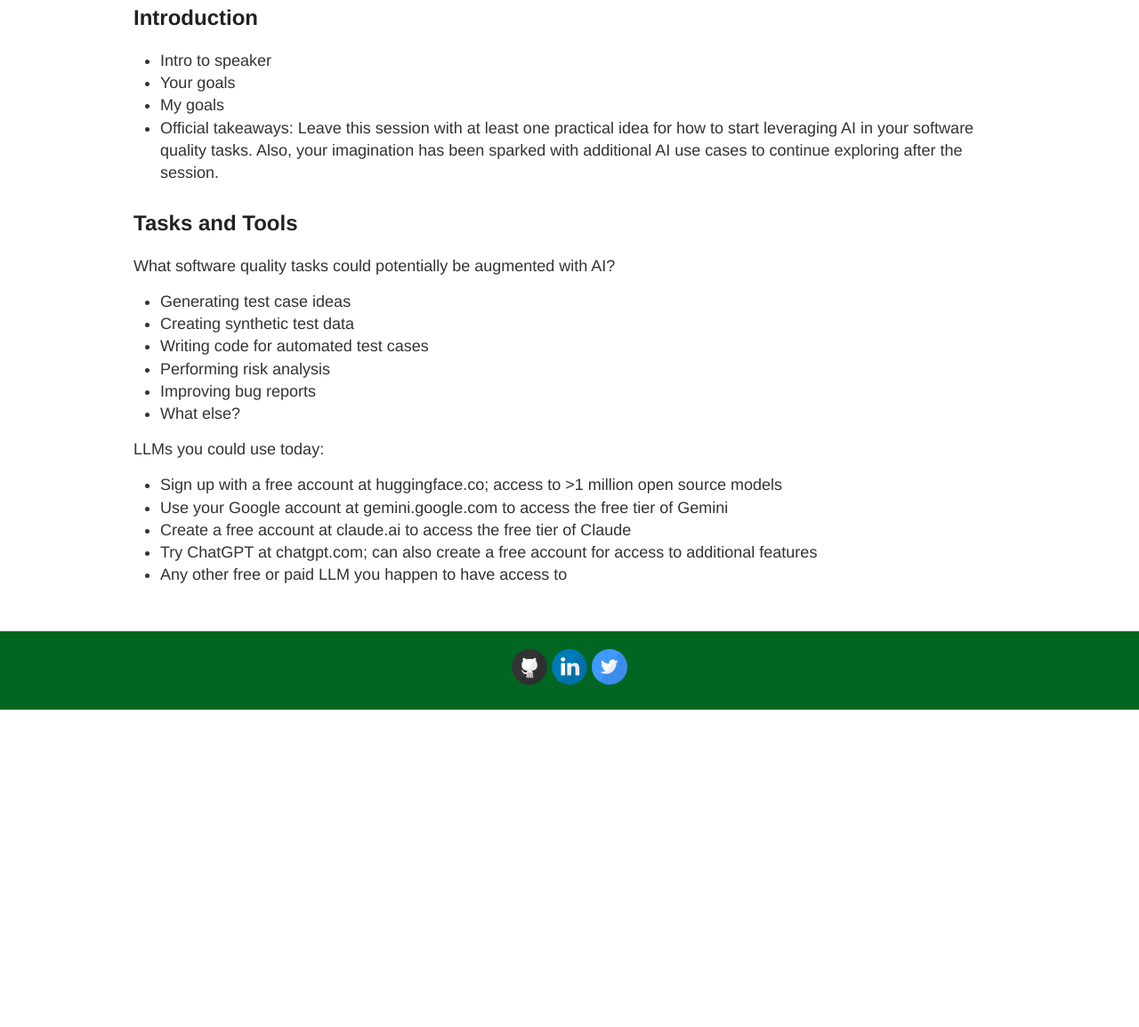
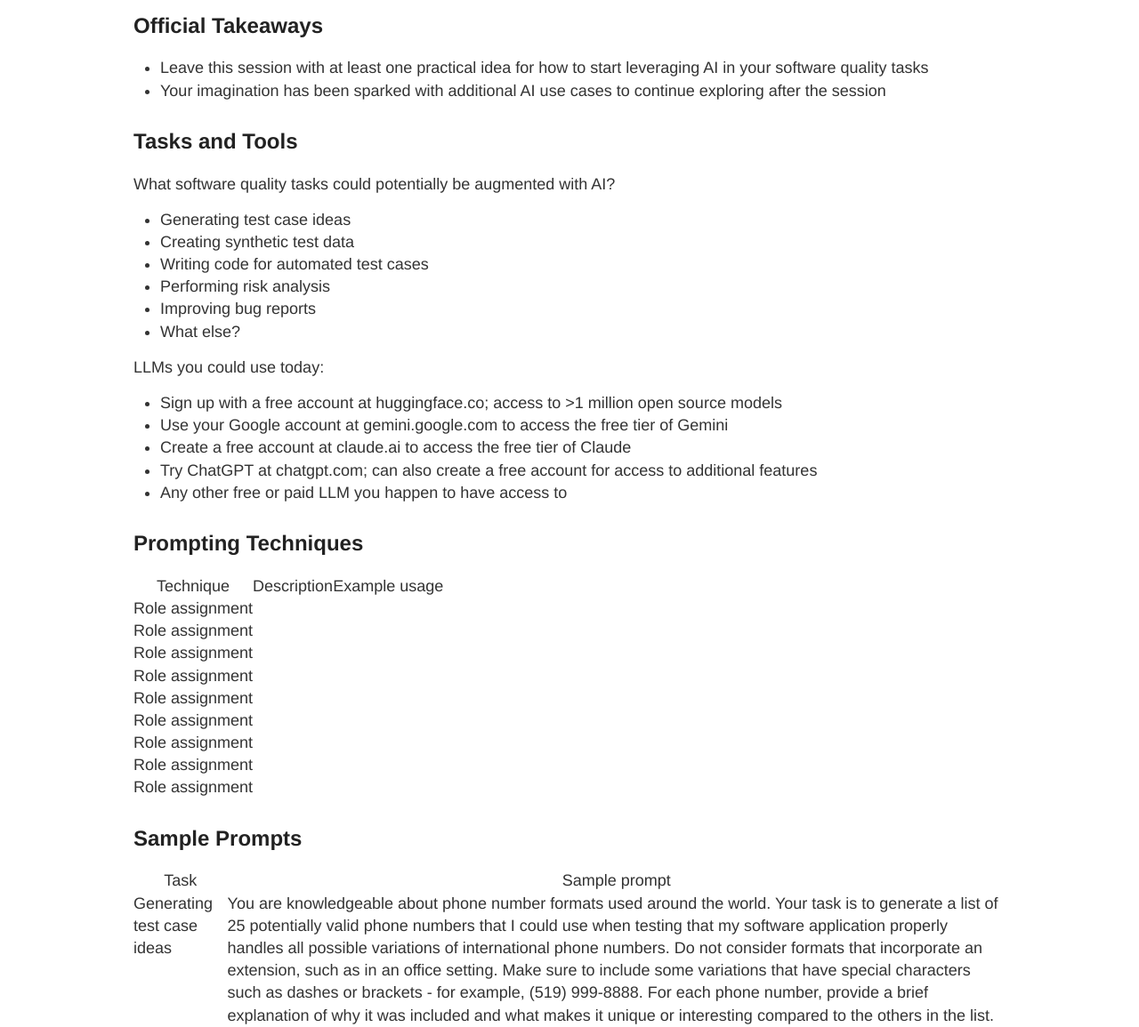
Before and after one commit to tinafletcher/tinafletcher.github.io, a Jekyll site: the page built from exploreai.md, in a window 1280 px wide and 1400 px high, scrolled down 413 px, cut to the strip 245-1400 px from the top of the window. Shown: the whole strip at 89% size. Built offline with Jekyll 4.4.1, drawn with Linux system fonts in a browser that asks for light colours; our own code applies the rules of GitHub Pages for plain Markdown files; before the commit the page ends 1457 px from its top, so only the background shows below that; some of the changed text lies outside the part shown.

Commit message:
Update exploreai.md

```diff
--- a/exploreai.md
+++ b/exploreai.md
@@ -13,7 +11,12 @@
   <li>Intro to speaker</li>
   <li>Your goals</li>
   <li>My goals</li>
-  <li>Official takeaways: Leave this session with at least one practical idea for how to start leveraging AI in your software quality tasks. Also, your imagination has been sparked with additional AI use cases to continue exploring after the session.</li>
+</ul>
+
+<h2>Official Takeaways</h2>
+<ul>
+  <li>Leave this session with at least one practical idea for how to start leveraging AI in your software quality tasks</li>
+  <li>Your imagination has been sparked with additional AI use cases to continue exploring after the session</li>
 </ul>
 
 <h2>Tasks and Tools</h2>
@@ -36,3 +39,72 @@
   <li>Try ChatGPT at chatgpt.com; can also create a free account for access to additional features</li>
   <li>Any other free or paid LLM you happen to have access to</li>
 </ul>
+
+<h2>Prompting Techniques</h2>
+<table>
+<tr>
+  <th>Technique</th>
+  <th>Description</th>
+  <th>Example usage</th>
+</tr>
+<tr>
+  <td>Role assignment</td>
+  <td></td>
+  <td></td>
+</tr>
+<tr>
+  <td>Role assignment</td>
+  <td></td>
+  <td></td>
+</tr>
+<tr>
+  <td>Role assignment</td>
+  <td></td>
+  <td></td>
+</tr>
+<tr>
+  <td>Role assignment</td>
+  <td></td>
+  <td></td>
+</tr>
+<tr>
+  <td>Role assignment</td>
+  <td></td>
+  <td></td>
+</tr>
+<tr>
+  <td>Role assignment</td>
+  <td></td>
+  <td></td>
+</tr>
+<tr>
+  <td>Role assignment</td>
+  <td></td>
+  <td></td>
+</tr>
+<tr>
+  <td>Role assignment</td>
+  <td></td>
+  <td></td>
+</tr>
+<tr>
+  <td>Role assignment</td>
+  <td></td>
+  <td></td>
+</tr>
+
+</table>
+
+<h2>Sample Prompts</h2>
+
+<table>
+<tr>
+  <th>Task</th>
+  <th>Sample prompt</th>
+</tr>
+<tr>
+  <td>Generating test case ideas</td>
+  <td>You are knowledgeable about phone number formats used around the world. Your task is to generate a list of 25 potentially valid phone numbers that I could use when testing that my software application properly handles all possible variations of international phone numbers. Do not consider formats that incorporate an extension, such as in an office setting. Make sure to include some variations that have special characters such as dashes or brackets - for example, (519) 999-8888. For each phone number, provide a brief explanation of why it was included and what makes it unique or interesting compared to the others in the list. 25 potentially valid international phone numbers I could use while testing my software application are:</td>
+</tr>
+
+</table>
```
Also changed, not shown: other parts of exploreai.md (+1 -3 lines).
